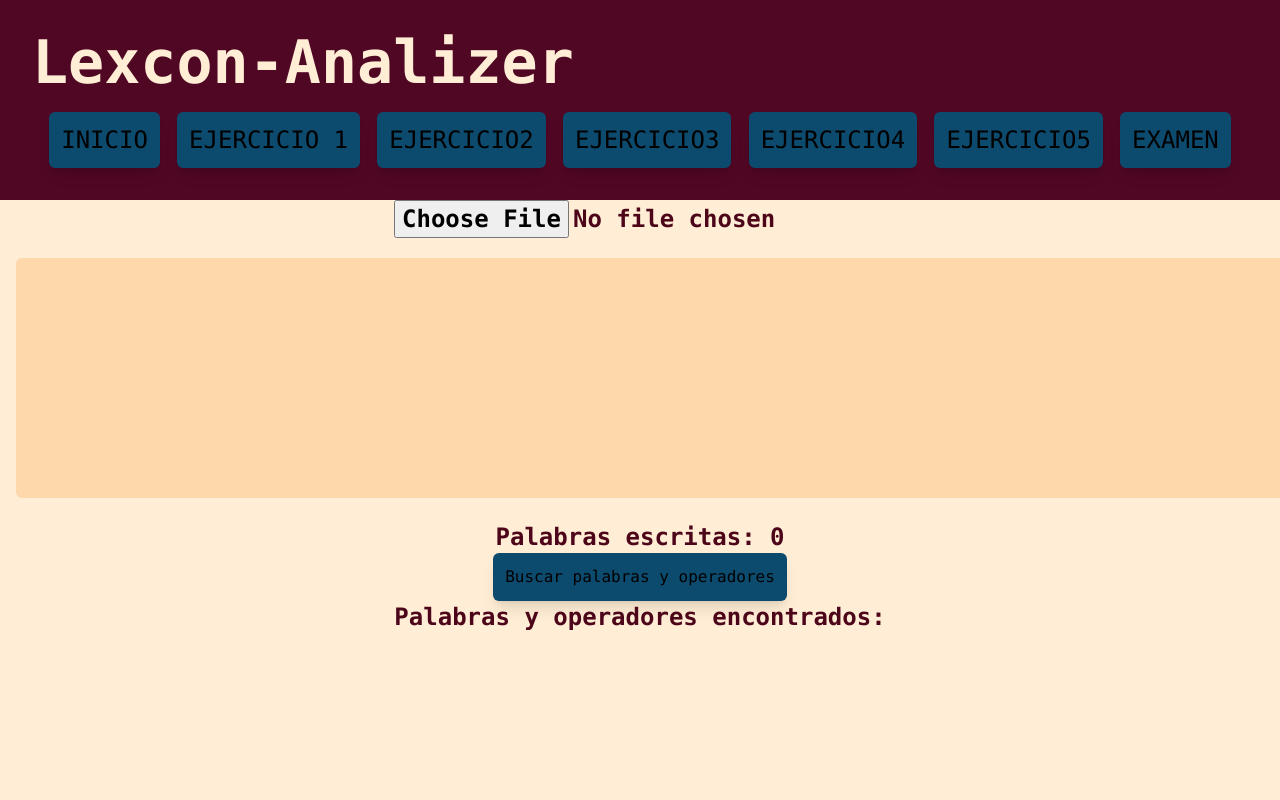
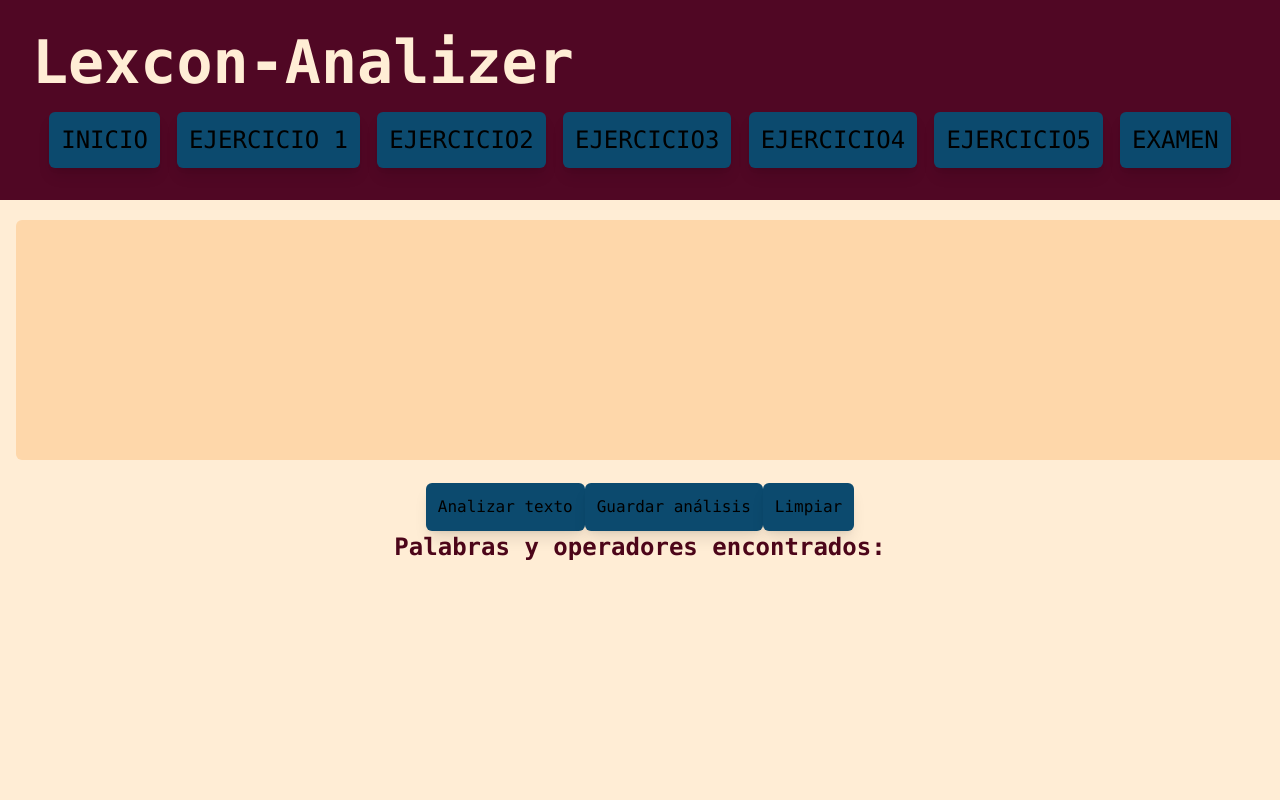
Before and after one commit to Magi3654/lexcon-analizer, a Next.js app: page /examen in a window 1280 px wide. Shown: the top 800 px of the page. Built offline with nearby package versions, Linux system fonts and the light colour scheme.

Commit message:
adding editiable text area

```diff
--- a/src/app/examen/page.jsx
+++ b/src/app/examen/page.jsx
@@ -98,21 +98,14 @@ function Examen() {
   const [foundWords, setFoundWords] = useState([]);
 
   const changeText = (e) => {
-      e.preventDefault();
-      const reader = new FileReader();
-      reader.readAsText(e.target.files[0]);
-      reader.onload = (e) => {
-        const file = e.target.result;
-        const codeWithOutComments = removeCommentsFromCode(file);
-        setShowText(codeWithOutComments);
-      }
-    }
+    setShowText(e.target.value);
+  };
 
   const findReservedWords = () => {
     const words = ShowText.match(/((.=)|(\{|\}|\[|\])|(\+|-|\*|\/|%)|(!|>|<|&&|\|\|)|("[a-zA-Z ,!]+")|[a-zA-Z_]+|[0-9]+)/g) || [];
     const found = words.map((word) => {
-            if (reservedWords.some(rw => rw.word === word)) {
-                const rw = reservedWords.find(r => r.word === word);
+      if (reservedWords.some((rw) => rw.word === word)) {
+        const rw = reservedWords.find((r) => r.word === word);
         return {
           word,
           tipo: rw.tipo,
@@ -137,7 +130,7 @@ function Examen() {
           word,
           tipo: 'GO',
         };
-            } else if (/^[0-9]+$/.test(word)) {
+      } else if (numbers.some((num) => num.word === word)) {
         return {
           word,
           tipo: 'NUM',
@@ -151,45 +144,44 @@ function Examen() {
     });
 
     setFoundWords(found);
-        saveToTextFile(found);
   };
 
-
-    const saveToTextFile = (data) => {
-      const content = data.map(item => `${item.word} - ${item.tipo}`).join('\n');
+  const saveToTextFile = () => {
+    const content = foundWords.map((item) => `${item.word} - ${item.tipo}`).join('\n');
     const blob = new Blob([content], { type: 'text/plain;charset=utf-8' });
     FileSaver.saveAs(blob, 'palabras_analizadas.txt');
-    }
+  };
 
   const clearArea = () => {
-      setShowText(' ');
-    }
+    setShowText('');
+    setFoundWords([]);
+  };
 
-    const count = () => {
-      if (ShowText) {
-        const words = ShowText.split(/[a-zA-Z]+|[0-9]+/g).filter(word => word.trim() !== "");
-        return words.length;
-      } else {
-        return 0;
-      }
-    }
   return (
-    <div className='text-center h-screen w-screen bg-orange-100 font-mono mb-5 flex-col justify-center'>
-    <input className='text-2xl font-bold text-rose-950' type="file" accept=".txt" onChange={e => changeText(e)} />
+    <div className="text-center h-screen w-screen bg-orange-100 font-mono mb-5 flex-col justify-center">
+      <textarea
+        className="m-4 text-rose-950 font-mono text-2xl bg-orange-200 rounded-md p-1 pt-2 w-full h-60 mt-5"
+        value={ShowText}
+        onChange={(e) => changeText(e)}
+      />
       <div>
-      <textarea className='m-4 text-rose-950 font-mono text-2xl bg-orange-200 rounded-md p-1 pt-2 w-full h-60 mt-5' value={ShowText} readOnly />
+        <button className="bg-sky-900 rounded-md p-3 shadow-lg hover-bg-orange-800" onClick={findReservedWords}>
+          Analizar texto
+        </button>
+        <button className="bg-sky-900 rounded-md p-3 shadow-lg hover-bg-orange-800" onClick={saveToTextFile}>
+          Guardar análisis
+        </button>
+        <button className="bg-sky-900 rounded-md p-3 shadow-lg hover-bg-orange-800" onClick={clearArea}>
+          Limpiar
+        </button>
       </div>
-    <div className=''>
-      <p className='text-2xl font-bold text-rose-950'>Palabras escritas: {count()}</p>
-    </div>
-    <div >
-      <button className='bg-sky-900 rounded-md p-3 shadow-lg hover-bg-orange-800' onClick={findReservedWords}>Buscar palabras y operadores</button>
-    </div>
-    <div >
-      <h3 className='text-2xl font-bold text-rose-950 '>Palabras y operadores encontrados:</h3>
+      <div>
+        <h3 className="text-2xl font-bold text-rose-950">Palabras y operadores encontrados:</h3>
         <ul>
           {foundWords.map((palabra, index) => (
-          <li className='text-2xl font-bold text-rose-950' key={index}>{palabra.word} - {palabra.tipo}</li>
+            <li className="text-2xl font-bold text-rose-950" key={index}>
+              {palabra.word} - {palabra.tipo}
+            </li>
           ))}
         </ul>
       </div>
@@ -197,4 +189,4 @@ function Examen() {
   );
 }
 
-export default Examen
+export default Examen;
```
Lines whose indentation alone changed are shown as unchanged.
